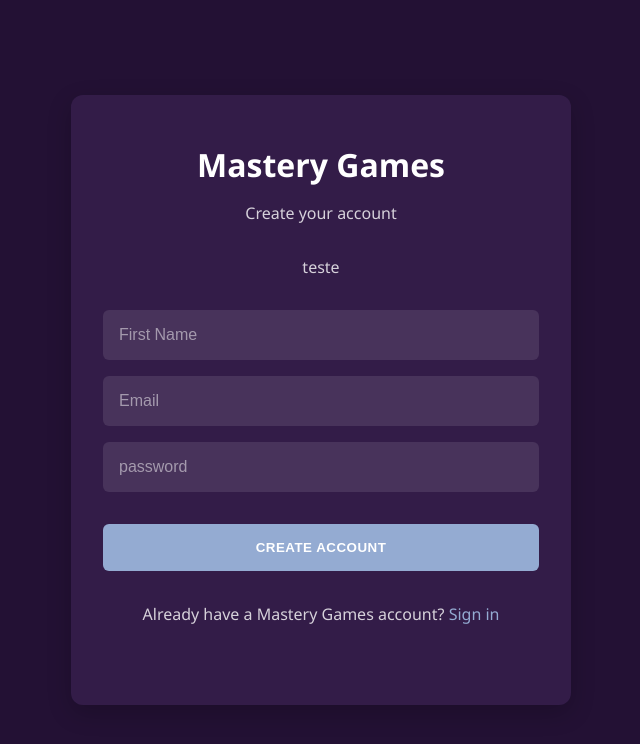
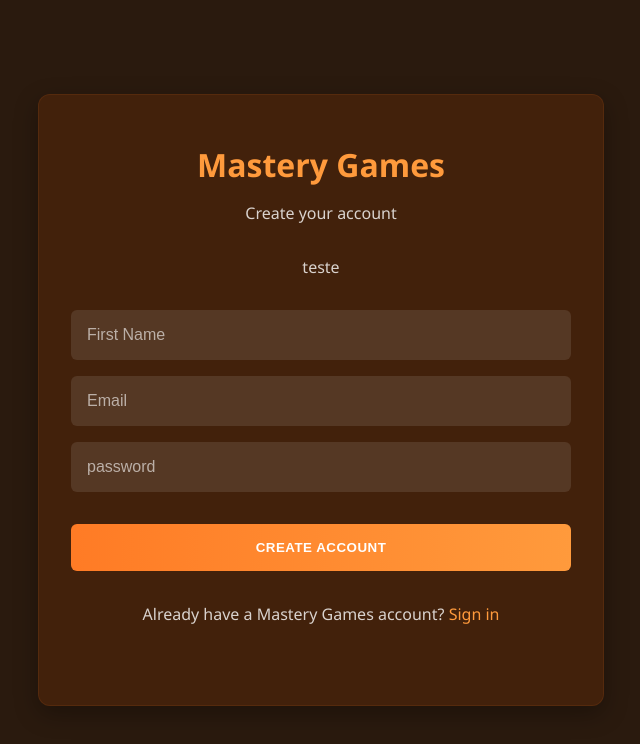
Before and after one commit to pliniosena/loginsimples, a plain HTML site: page index.html in a window 1280 px wide. Shown: the whole page, without its empty margins (319-959 px from the left). Drawn offline with Linux system fonts and the light colour scheme.

Commit message:
teste paleta laranja

```diff
--- a/style.css
+++ b/style.css
@@ -1,75 +1,18 @@
-/* * {
-    margin: 0;
-    padding: 0;
-    box-sizing: border-box;
+:root {
+    /* Paleta Quente - Laranja/Amarelo */
+    --fundo-escuro: #2a1a0e;          /* Marrom escuro como base */
+    --fundo-claro: #42210b;           /* Laranja escuro acinzentado */
+    --destaque: #ff7b25;              /* Laranja vibrante (botão/links) */
+    --destaque-hover: #ff5e00;        /* Laranja mais intenso (hover) */
+    --destaque-claro: #ff9a3c;        /* Laranja claro (para detalhes) */
+    --texto: #ffffff;                 /* Branco para contraste */
+    --texto-secundario: rgba(255, 255, 255, 0.8);
+    --sombra-box: 0 8px 24px rgba(0, 0, 0, 0.3);
+    --sombra-botao: 0 4px 12px rgba(255, 94, 0, 0.4);
 }
 
-body {
-    font-family: sans-serif;
-    color: white;
-    background-color: #231134;
-}
-
-header {
-    background-color: #331c48;
-    margin: 10vh auto;
-    height: 80vh;
-    width: 40vw;
-    display: flex;
-    flex-direction: column;
-    align-items: center;
-    justify-content: center;
-
-}
-
-h1 {
-    margin-bottom: 10px;
-    text-align: center;
-}
-
-span {
-    font-weight: 300;
-    margin-bottom: 5vh;
-}
-
-input {
-    margin: 10px 50px;
-    width: 30vw;
-    padding: 2vh;
-}
-
-button {
-    margin: 10px 50px 30px 50px;
-    width: 30vw;
-    padding: 2vh;
-    background-color: #94abd2;
-    color: white;
-    font-weight: 600;
-    outline: none;
-    border: none;
-}
-
-button:hover {
-    background-color: #ed3662;
-}
-
-a {
-    color: #94abd2;
-}
-
-a:hover {
-    color: #ed3662;
-
-} */
-:root {
-    --roxo-escuro: #231134;
-    --roxo-claro: #331c48;
-    --azul-claro: #94abd2;
-    --rosa-hover: #ed3662;
-    --branco: #ffffff;
-}
-
-* {
+/* Reset e Base */
+body, h1, p, form, input, button, a {
     margin: 0;
     padding: 0;
     box-sizing: border-box;
@@ -77,75 +20,70 @@
 
 body {
     font-family: 'Segoe UI', Arial, sans-serif;
-    /* Mais moderna */
-    color: var(--branco);
-    background-color: var(--roxo-escuro);
+    color: var(--texto);
+    background-color: var(--fundo-escuro);
     min-height: 100vh;
     display: flex;
     justify-content: center;
     align-items: center;
     padding: 20px;
-    /* Espaço em mobile */
 }
 
+/* Container Principal */
 header {
-    background-color: var(--roxo-claro);
+    background-color: var(--fundo-claro);
     width: 100%;
     max-width: 500px;
-    /* Largura máxima fixa */
     padding: 3rem 2rem;
-    /* Espaçamento interno */
     border-radius: 12px;
-    /* Cantos arredondados */
-    box-shadow: 0 8px 24px rgba(0, 0, 0, 0.2);
-    /* Sombra suave */
+    box-shadow: var(--sombra-box);
     text-align: center;
+    border: 1px solid rgba(255, 123, 37, 0.1); /* Borda sutil */
 }
 
+/* Tipografia */
 h1 {
     margin-bottom: 1rem;
     font-size: 2rem;
+    color: var(--destaque-claro); /* Título em laranja claro */
 }
 
 span {
     display: block;
     font-weight: 300;
     margin-bottom: 2rem;
-    color: rgba(255, 255, 255, 0.8);
-    /* Texto mais suave */
+    color: var(--texto-secundario);
 }
 
-form {
-    width: 100%;
-}
-
+/* Formulário */
 input {
     width: 100%;
-    /* Ocupa 100% do form */
     padding: 1rem;
     margin-bottom: 1rem;
     border: none;
     border-radius: 6px;
     background-color: rgba(255, 255, 255, 0.1);
-    color: var(--branco);
+    color: var(--texto);
     font-size: 1rem;
+    transition: all 0.3s ease;
 }
 
 input::placeholder {
-    color: rgba(255, 255, 255, 0.5);
+    color: rgba(255, 255, 255, 0.6);
 }
 
-input:focus {
-    outline: 2px solid var(--azul-claro);
+input:focus, input:focus-visible {
+    outline: 2px solid var(--destaque);
     background-color: rgba(255, 255, 255, 0.15);
 }
 
+/* Botão */
 button {
     width: 100%;
     padding: 1rem;
     margin: 1rem 0 2rem 0;
-    background-color: var(--azul-claro);
-    color: var(--branco);
+    background: linear-gradient(to right, var(--destaque), var(--destaque-claro));
+    color: var(--texto);
     font-weight: 600;
     border: none;
     border-radius: 6px;
@@ -156,22 +94,24 @@
 }
 
 button:hover {
-    background-color: var(--rosa-hover);
+    background: linear-gradient(to right, var(--destaque-hover), var(--destaque));
     transform: translateY(-2px);
-    /* Efeito de levitar */
+    box-shadow: var(--sombra-botao);
 }
 
+/* Links */
 a {
-    color: var(--azul-claro);
+    color: var(--destaque-claro);
     text-decoration: none;
-    transition: color 0.3s;
+    transition: all 0.3s ease;
 }
 
 a:hover {
-    color: var(--rosa-hover);
+    color: var(--destaque);
     text-decoration: underline;
 }
 
+/* Responsivo */
 @media (max-width: 600px) {
     header {
         padding: 2rem 1.5rem;
@@ -181,4 +121,18 @@
     h1 {
         font-size: 1.5rem;
     }
+
+    button, input {
+        padding: 0.8rem;
+    }
 }
+
+/* Efeitos Especiais (Opcional) */
+@keyframes fadeIn {
+    from { opacity: 0; transform: translateY(10px); }
+    to { opacity: 1; transform: translateY(0); }
+}
+
+header {
+    animation: fadeIn 0.5s ease-out;
+}
```
Also changed, not shown: usogit.txt.
